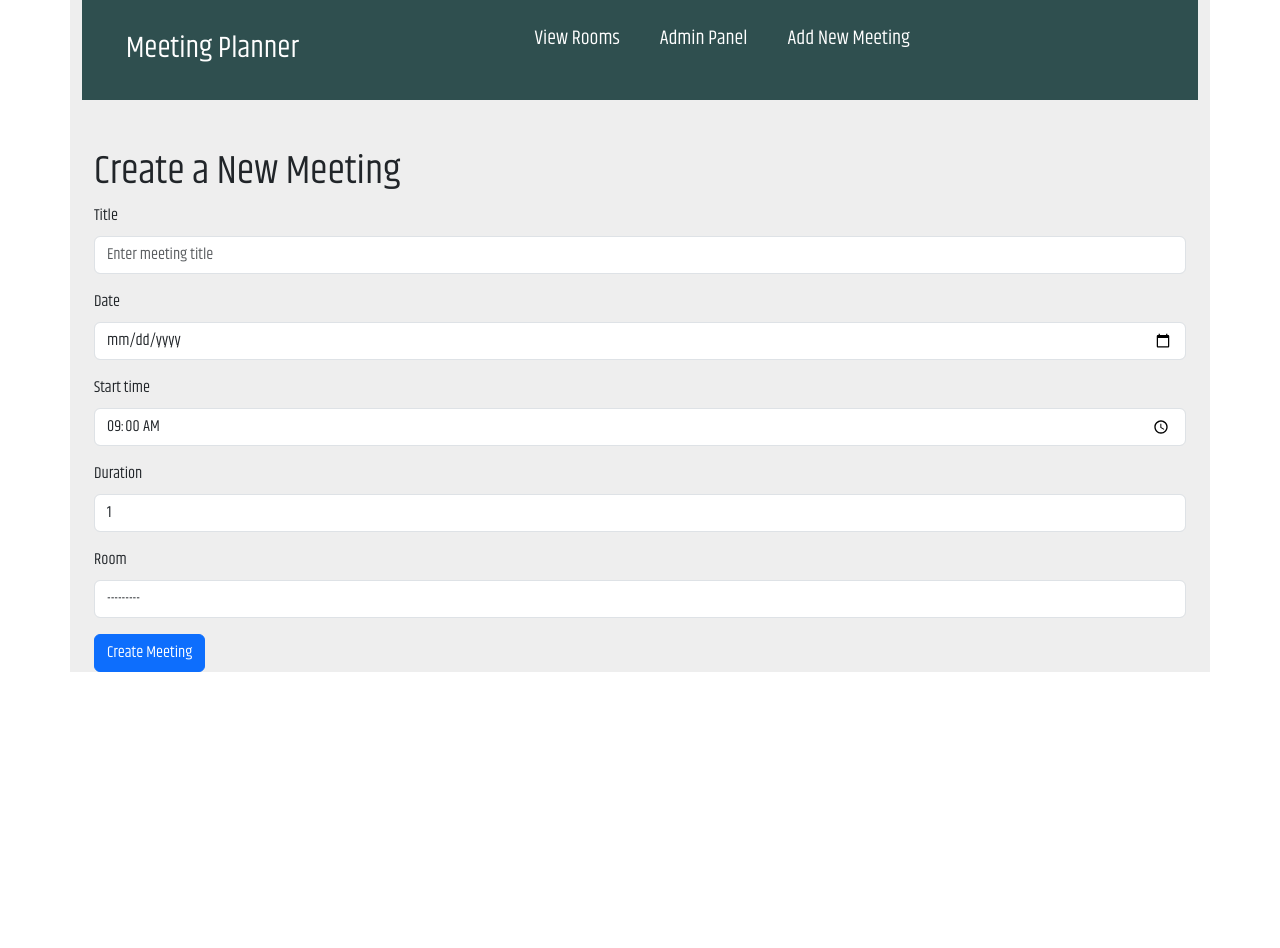
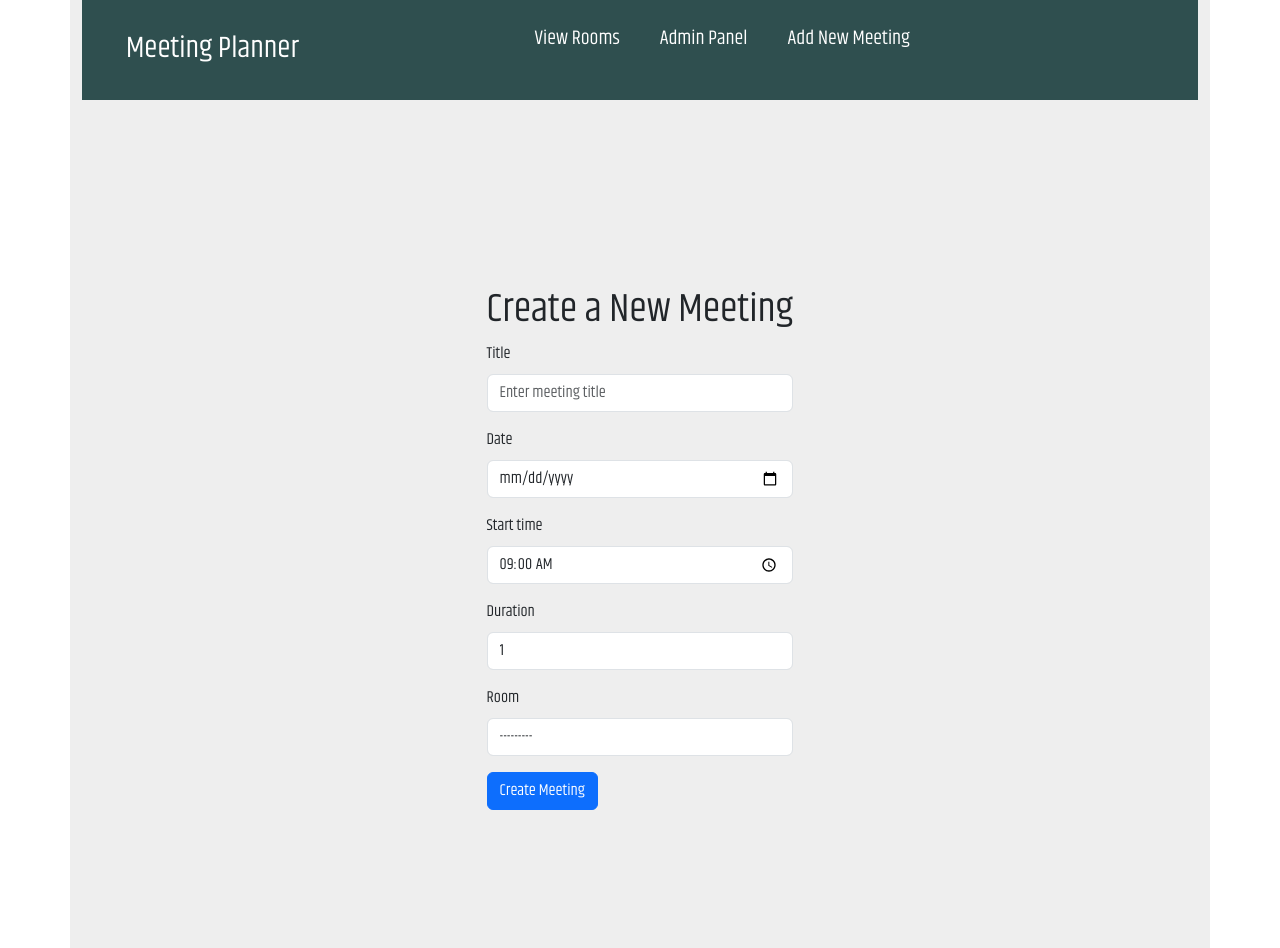
Before and after one commit to Stevey144/Meeting-Planner, a Django app: page /meetings/new in a window 1280 px wide. Before the commit the page ends 672 px from the top, so only its background shows below. Run offline with Django 5.2, Linux system fonts and the light colour scheme; data comes from the database, SQL or seed files in the repository.

Commit message:
added class to align and justify bootstrap form attributes

```diff
--- a/meetings/templates/meetings/new.html
+++ b/meetings/templates/meetings/new.html
@@ -27,7 +27,8 @@ Add New Meeting
         </div>
     </div>
 
-    <div class="container mt-5">
+ <div class="container mt-5 d-flex align-items-center justify-content-center vh-100">
+     <div>
         <h1>Create a New Meeting</h1>
         <form method="post">
             {% csrf_token %}
@@ -48,12 +49,12 @@ Add New Meeting
                     {% endif %}
                 </div>
             {% endfor %}
-            <button type="submit" class="btn btn-primary">Create Meeting</button>
-        </form>
+             <button type="submit" class="btn btn-primary">Create Meeting</button>
+         </form>
     </div>
+</div>
 
-
-        </div>
+ </div>
 
 
 {% endblock container-content %}
```
